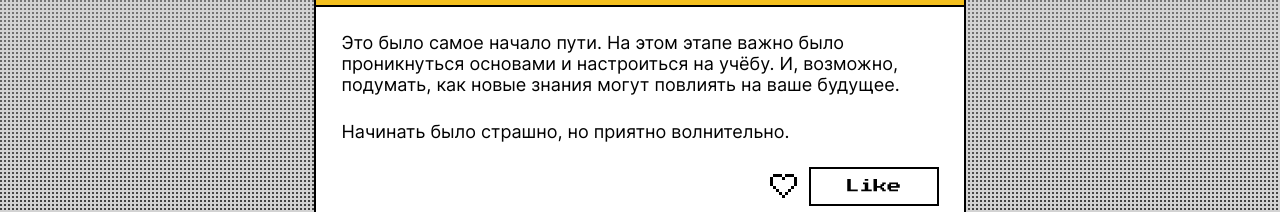
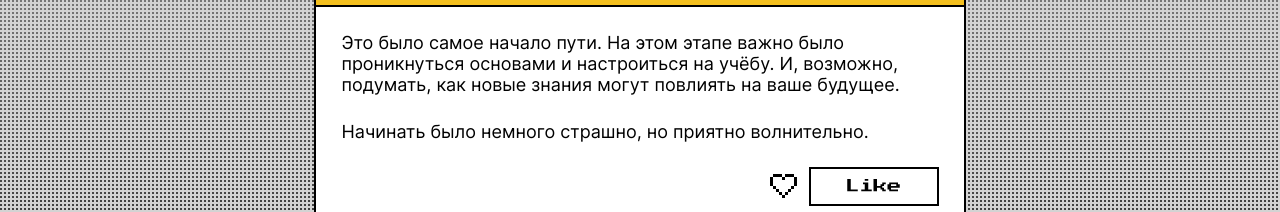
Before and after one commit to karina-dani/zakrivayuschiy-teg-f, a website: page index.html in a window 1280 px wide. Shown: the part 1240-1452 px from the top of the page. Drawn offline with Linux system fonts and the light colour scheme.

Commit message:
первая версия проекта

```diff
--- a/index.html
+++ b/index.html
@@ -62,7 +62,7 @@
           возможно, подумать, как новые знания могут повлиять на ваше будущее.
         </p>
         <p>
-          Начинать было страшно, но приятно волнительно.
+          Начинать было немного страшно, но приятно волнительно.
         </p>
       </div>
       <div class="card__buttons">
```
